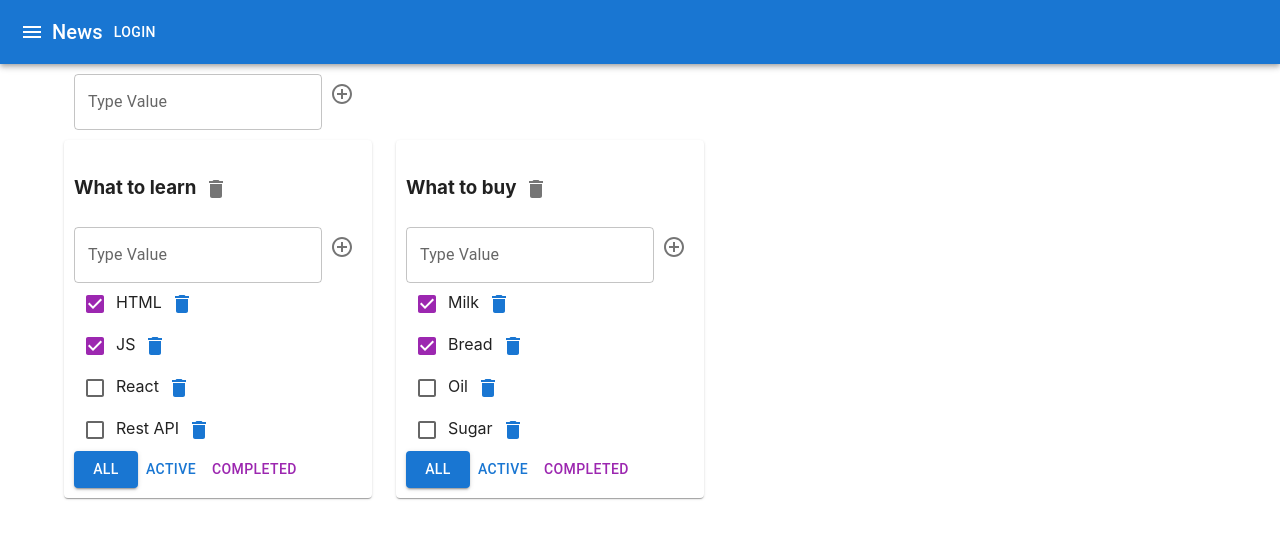
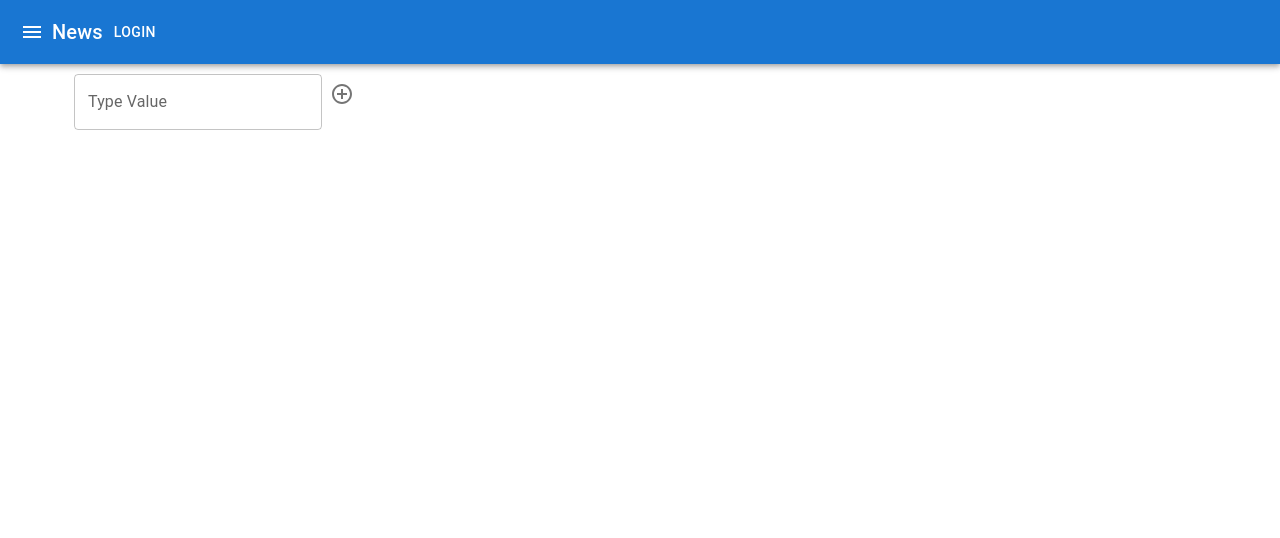
Before and after one commit to DmitryShastel/To_Do_List_2.0, a React (Create React App) app in the folder todolist_2.0/: page / in a window 1280 px wide. Shown: the top 538 px of the page. Built offline with nearby package versions, Linux system fonts and the light colour scheme.

Commit message:
The ToDoList#10: is done

```diff
--- a/todolist_2.0/src/State/AppWithRedux.tsx
+++ b/todolist_2.0/src/State/AppWithRedux.tsx
@@ -1,17 +1,12 @@
-import React, {useReducer} from 'react';
-import {v1} from "uuid";
+import React from 'react';
 import {AddItemForm} from "../AddItemForm";
-import {
-    addTodolistAC,
-    changeTodolistFilterAC,
-    changeTodolistTitleAC,
-    removeTodolistAC,
-    todolistsReducer
-} from "./todolists-reducer";
-import {addTaskAC, changeTaskStatusAC, changeTaskTitleAC, removeTaskAC, tasksReducer} from "./tasks-reducer";
+import {addTodolistAC, changeTodolistFilterAC, changeTodolistTitleAC, removeTodolistAC} from "./todolists-reducer";
+import {addTaskAC, changeTaskStatusAC, changeTaskTitleAC, removeTaskAC} from "./tasks-reducer";
 import {TaskType, Todolist} from "../Tdolist";
 import {AppBar, Button, Container, Grid, IconButton, Paper, Toolbar, Typography} from '@mui/material';
 import {Menu} from "@mui/icons-material";
+import {useDispatch, useSelector} from "react-redux";
+import {AppRootStateType} from "./store";
 
 
 export type FilterType = 'all' | 'active' | 'completed'
@@ -29,64 +24,44 @@ export type TasksType = {
 
 export const AppWithRedux = () => {
 
-    let todolistId1 = v1()
-    let todolistId2 = v1()
-
-
-    let [todolists, dispatchToDolist] = useReducer(todolistsReducer, [
-        {id: todolistId1, title: 'What to learn', filter: 'all'},
-        {id: todolistId2, title: 'What to buy', filter: 'all'},
-    ])
-
-
-    let [tasks, dispatchToTasks] = useReducer(tasksReducer, {
-        [todolistId1]: [
-            {id: v1(), title: 'HTML', isDone: true},
-            {id: v1(), title: 'JS', isDone: true},
-            {id: v1(), title: 'React', isDone: false},
-            {id: v1(), title: 'Rest API', isDone: false},
-        ],
-        [todolistId2]: [
-            {id: v1(), title: 'Milk', isDone: true},
-            {id: v1(), title: 'Bread', isDone: true},
-            {id: v1(), title: 'Oil', isDone: false},
-            {id: v1(), title: 'Sugar', isDone: false},
-        ]
-    })
-
+    const todolists = useSelector<AppRootStateType, Array<TodolistsType>>(state => state.todolists)
+    const tasks =  useSelector<AppRootStateType, TasksType>(state => state.tasks)
+    const dispatch= useDispatch()
 
     let changeTaskTitle = (taskId: string, title: string, todolistId: string) => {
-        dispatchToTasks(changeTaskTitleAC(taskId, title, todolistId));
+        dispatch(changeTaskTitleAC(taskId, title, todolistId));
     };
     let removeTask = (todolistId: string, taskId: string) => {
-        const action = removeTaskAC(todolistId, taskId)
-        dispatchToTasks(action)
+        dispatch(removeTaskAC(todolistId, taskId))
     }
     let addTask = (todolistId: string, title: string) => {
-        const action = addTaskAC(todolistId, title)
-        dispatchToTasks(action)
+        dispatch(addTaskAC(todolistId, title))
     }
     let changeStatus = (todolistId: string, taskId: string, isDone: boolean) => {
-        const action = changeTaskStatusAC(todolistId, taskId, isDone)
-        dispatchToTasks(action)
+        dispatch(changeTaskStatusAC(todolistId, taskId, isDone))
     }
     let removeTodolist = (todolistsId: string) => {
-        const action = removeTodolistAC(todolistsId)
-        dispatchToDolist(action)
-        dispatchToTasks(action)
+        // const action = removeTodolistAC(todolistsId)
+        // dispatchToDolist(action)
+        // dispatchToTasks(action)
+
+        dispatch(removeTodolistAC(todolistsId))
     }
     let addTodolist = (title: string) => {
-        const action = addTodolistAC(title)
-        dispatchToDolist(action)
-        dispatchToTasks(action)
+        // const action = addTodolistAC(title)
+        // dispatchToDolist(action)
+        // dispatchToTasks(action)
+        dispatch(addTodolistAC(title))
     }
     let changeTodolistTitle = (todolistsId: string, newTitle: string) => {
-        const action = changeTodolistTitleAC(todolistsId, newTitle)
-        dispatchToDolist(action)
+        // const action = changeTodolistTitleAC(todolistsId, newTitle)
+        // dispatchToDolist(action)
+        dispatch(changeTodolistTitleAC(todolistsId, newTitle))
     }
     let changeFilter = (todolistId: string, value: FilterType) => {
-        const action = changeTodolistFilterAC(todolistId, value)
-        dispatchToDolist(action)
+        // const action = changeTodolistFilterAC(todolistId, value)
+        // dispatchToDolist(action)
+        dispatch(changeTodolistFilterAC(todolistId, value))
     }
 
 
--- /dev/null
+++ b/todolist_2.0/src/State/store.ts
@@ -0,0 +1,13 @@
+import {combineReducers, createStore} from "redux";
+import {tasksReducer} from "./tasks-reducer";
+import {todolistsReducer} from "./todolists-reducer";
+
+
+const rootReducer = combineReducers({
+    tasks: tasksReducer,
+    todolists: todolistsReducer
+})
+
+export type AppRootStateType = ReturnType<typeof rootReducer>
+
+export const store = createStore(rootReducer)
--- a/todolist_2.0/src/State/tasks-reducer.ts
+++ b/todolist_2.0/src/State/tasks-reducer.ts
@@ -34,8 +34,10 @@ type ActionsType =
     | AddTodolistActionType
     | RemoveTodolistActionType
 
+const InitialState: TasksType = {}
 
-export const tasksReducer = (state: TasksType, action: ActionsType): TasksType => {
+
+export const tasksReducer = (state: TasksType = InitialState, action: ActionsType): TasksType => {
     switch (action.type) {
         case 'REMOVE-TASK' : {
             const updatedTasks = state[action.todolistId].filter(t => t.id !== action.taskId)
@@ -80,7 +82,7 @@ export const tasksReducer = (state: TasksType, action: ActionsType): TasksType =
             return stateCopy
         }
         default:
-            throw new Error('Error')
+            return state
     }
 }
 
--- a/todolist_2.0/src/State/todolists-reducer.ts
+++ b/todolist_2.0/src/State/todolists-reducer.ts
@@ -27,8 +27,10 @@ type ActionsType = RemoveTodolistActionType |
     | ChangeTodolistTitleActionType
     | ChangeTodolistFilterActionType
 
+const InitialState: TodolistsType[] = []
 
-export const todolistsReducer = (state: TodolistsType[], action: ActionsType): TodolistsType[] => {
+
+export const todolistsReducer = (state: TodolistsType[] = InitialState, action: ActionsType): TodolistsType[] => {
     switch (action.type) {
         case 'REMOVE-TODOLIST': {
             return state.filter(el => el.id !== action.id)
@@ -56,7 +58,7 @@ export const todolistsReducer = (state: TodolistsType[], action: ActionsType): T
             return [...state]
         }
         default:
-            throw new Error('Error')
+            return state
     }
 }
 
--- a/todolist_2.0/src/index.tsx
+++ b/todolist_2.0/src/index.tsx
@@ -5,14 +5,16 @@ import {App} from './App';
 import reportWebVitals from './reportWebVitals';
 import {AppWithReducer} from "./State/AppWithReducer";
 import {AppWithRedux} from "./State/AppWithRedux";
+import {Provider} from "react-redux";
+import {store} from "./State/store";
 
 const root = ReactDOM.createRoot(
     document.getElementById('root') as HTMLElement
 );
 root.render(
-    <React.StrictMode>
+    <Provider store={store}>
         <AppWithRedux/>
-    </React.StrictMode>
+    </Provider>
 );
 
 // If you want to start measuring performance in your app, pass a function
```
